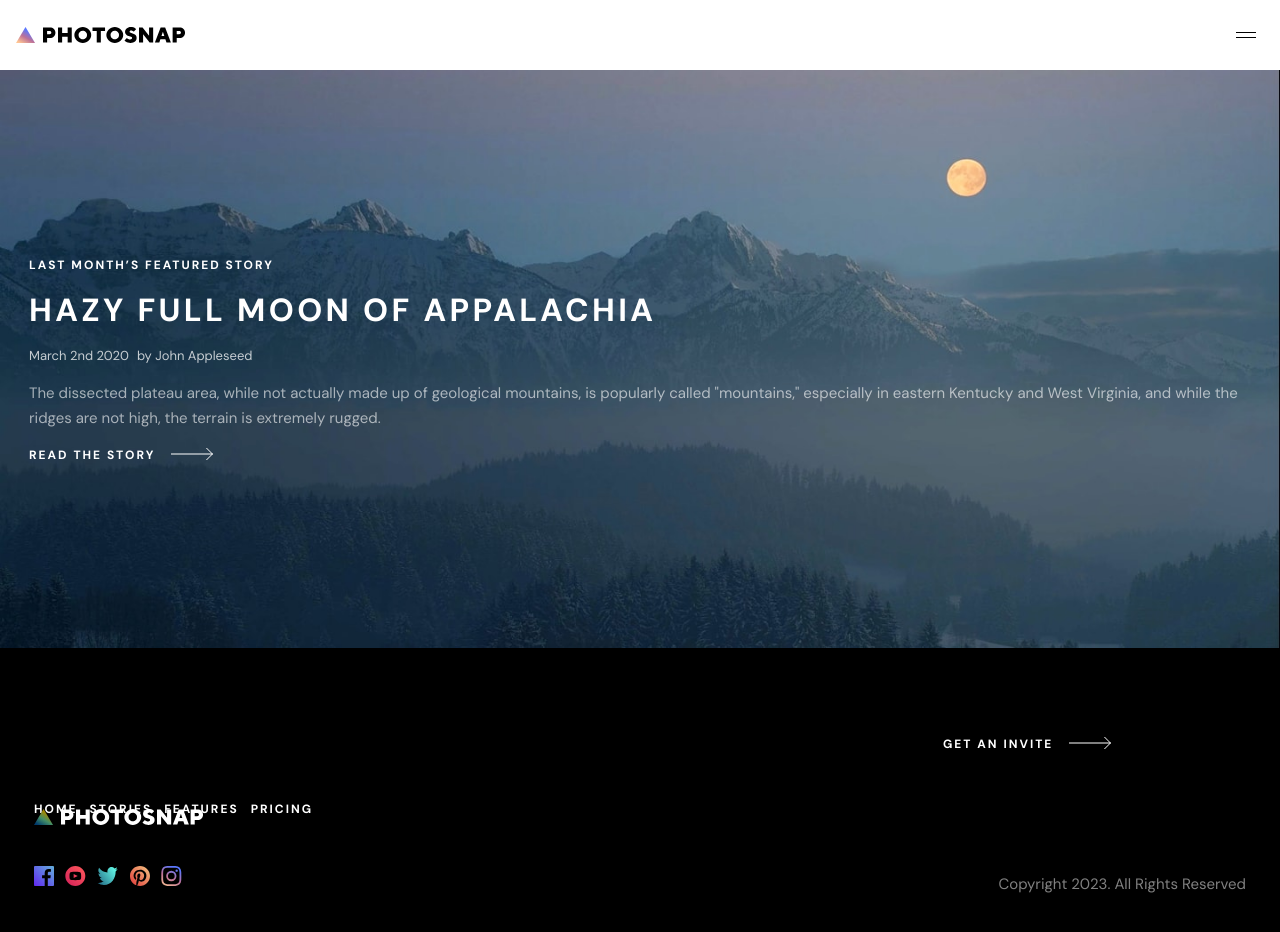
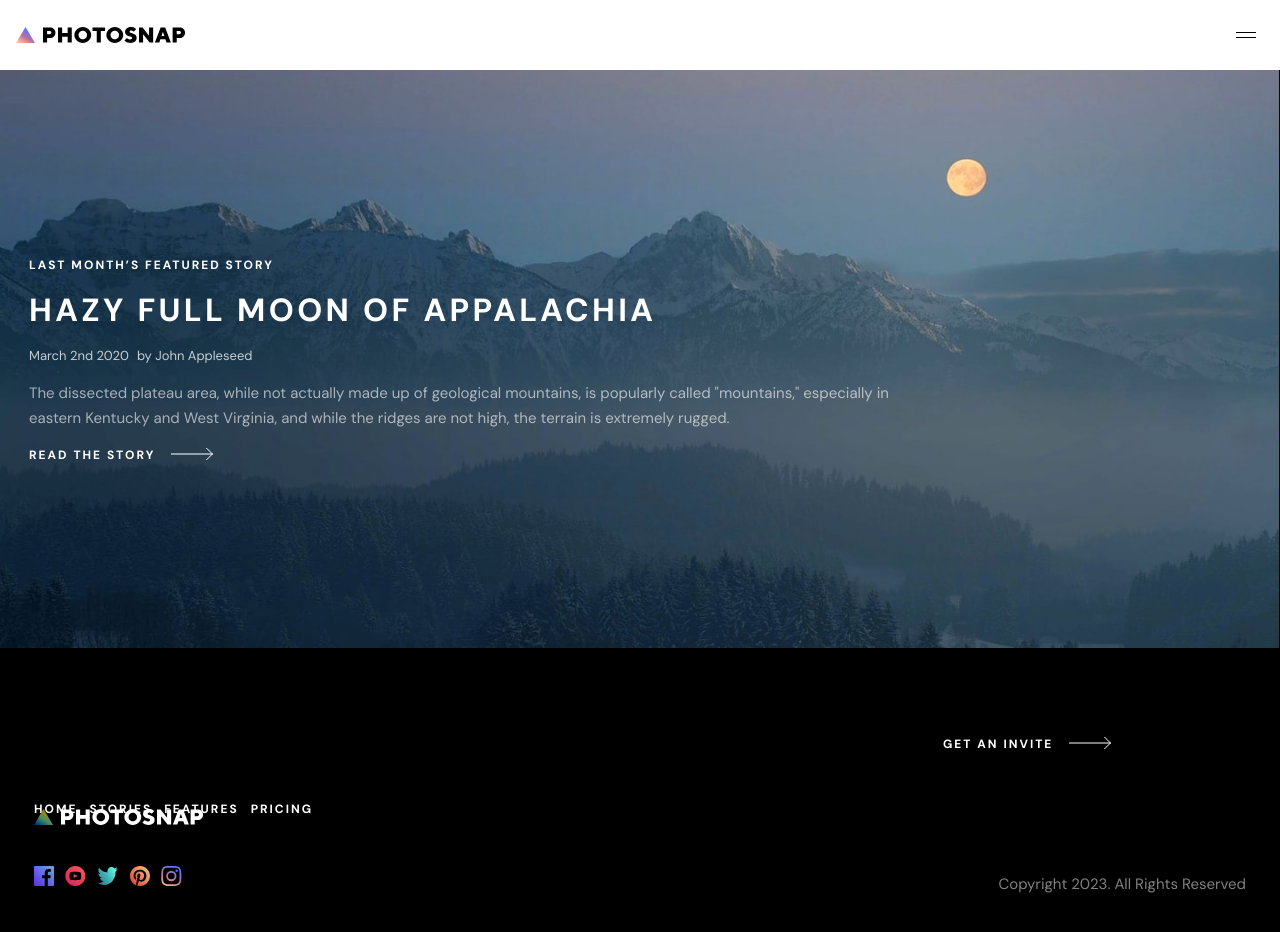
Before and after one commit to alexJSanchez/PhotoSnap, a React (Create React App) app in the folder photosnap/: page /stories in a window 1280 px wide. Shown: the top 932 px of the page. Built offline with nearby package versions, Linux system fonts and the light colour scheme; the HTML template or start-up script is replaced by a standard one.

Commit message:
header padding

```diff
--- a/photosnap/src/pages/Stories.js
+++ b/photosnap/src/pages/Stories.js
@@ -5,10 +5,10 @@ import arrow from "../assets/shared/desktop/arrow.svg";
 export default function Stories() {
 	return (
 		<div>
-			<div className="text-white flex justify-center flex-col">
+			<div className="text-white flex justify-center flex-col ">
 				<img src={moon} className="tablet:hidden" />
 				<img src={moon_mid} className="hidden tablet:block" />
-				<div className="tablet:absolute tablet:bg-transparent  bg-black px-[29px] py-[48px]">
+				<div className="tablet:absolute tablet:pr-[350px] tablet:bg-transparent  bg-black px-[29px] py-[48px]">
 					<h4 className="text-[12px] font-[700] tracking-[2px]">
 						LAST MONTH’S FEATURED STORY
 					</h4>
```
